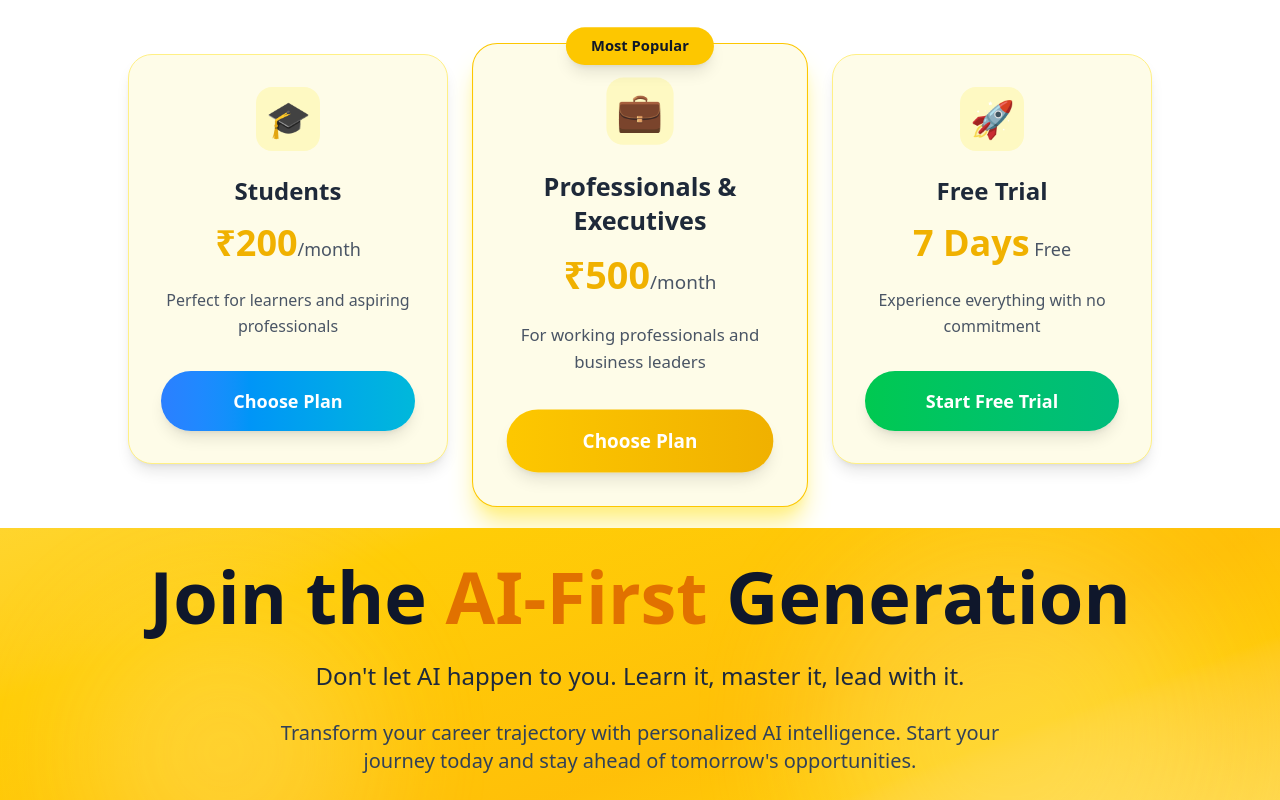
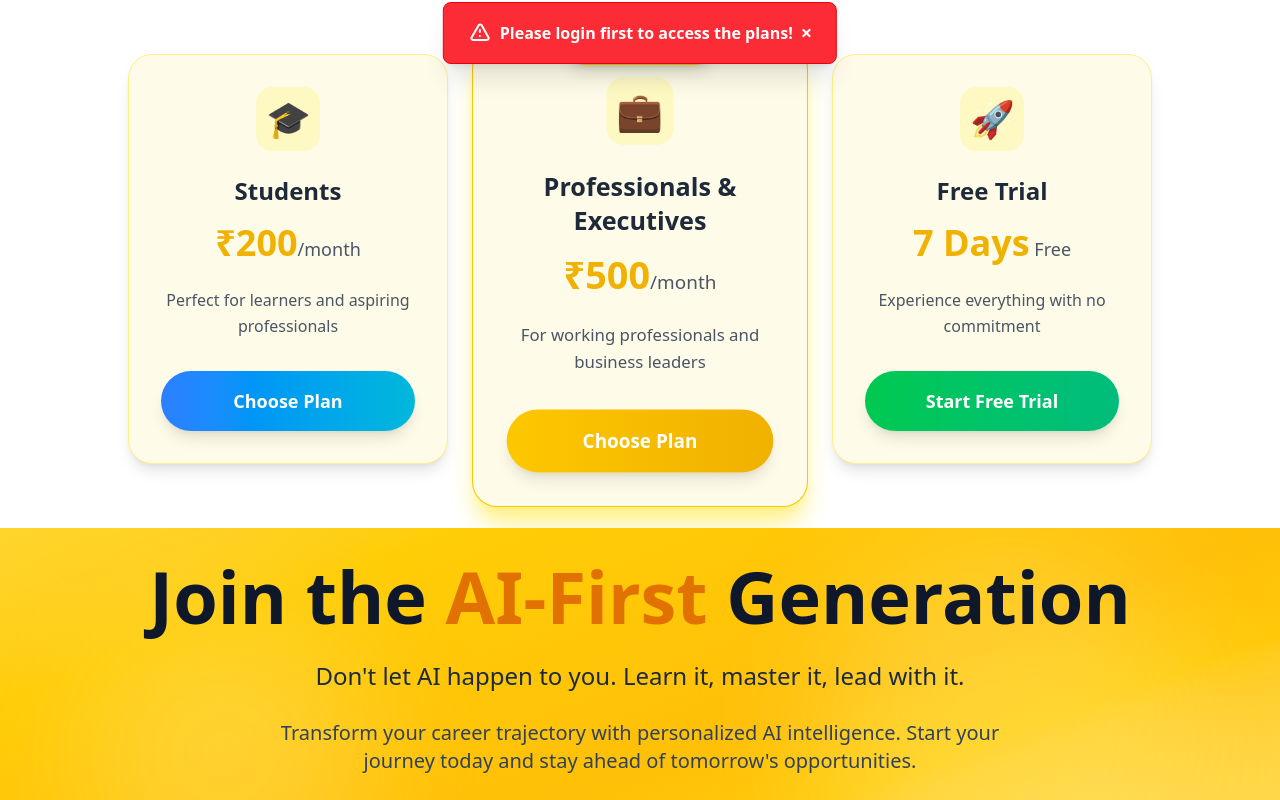
Before and after one commit to remote-cto/ultralit, a Next.js app: page / in a window 1280 px wide. Both pictures are taken after a click on the button "Start Free Trial". Shown: the part 4226-5026 px from the top of the page. Built offline with nearby package versions, Linux system fonts and the light colour scheme.

Commit message:
pricing section session added

```diff
--- a/app/components/PricingSection.tsx
+++ b/app/components/PricingSection.tsx
@@ -1,6 +1,13 @@
+"use client"
+
 import FadeInUp from "./FadeInUp";
+import { useAuth } from "../contexts/AuthContext";
+import { useState } from "react";
 
 const PricingSection = () => {
+  const { isAuthenticated } = useAuth();
+  const [showLoginMessage, setShowLoginMessage] = useState(false);
+
   const plans = [
     {
       name: "Students",
@@ -31,8 +38,23 @@ const PricingSection = () => {
     }
   ];
 
+  const handlePlanClick = (planName:string) => {
+    if (!isAuthenticated) {
+      setShowLoginMessage(true);
+      // Auto-hide the message after 4 seconds
+      setTimeout(() => {
+        setShowLoginMessage(false);
+      }, 4000);
+      return;
+    }
+
+
+    alert(`Selected plan: ${planName}`);
+
+  };
+
   return (
-    <section id="pricing" className="bg-white py-8">
+    <section id="pricing" className="bg-white py-8 relative">
       <div className="max-w-7xl mx-auto px-4 sm:px-6 lg:px-8">
         <FadeInUp>
           <div className="text-center mb-16">
@@ -46,6 +68,26 @@ const PricingSection = () => {
             </p>
           </div>
         </FadeInUp>
+
+        {/* Login Required Message */}
+        {showLoginMessage && (
+          <div className="fixed top-4 left-1/2 transform -translate-x-1/2 z-50 bg-red-500 text-white px-6 py-4 rounded-lg shadow-xl border border-red-600 max-w-md mx-auto animate-bounce">
+            <div className="flex items-center justify-between">
+              <div className="flex items-center space-x-2">
+                <svg className="w-6 h-6" fill="none" stroke="currentColor" viewBox="0 0 24 24">
+                  <path strokeLinecap="round" strokeLinejoin="round" strokeWidth={2} d="M12 9v2m0 4h.01m-6.938 4h13.856c1.54 0 2.502-1.667 1.732-2.5L13.732 4c-.77-.833-1.964-.833-2.732 0L3.732 16.5c-.77.833.192 2.5 1.732 2.5z" />
+                </svg>
+                <span className="font-semibold">Please login first to access the plans!</span>
+              </div>
+              <button
+                onClick={() => setShowLoginMessage(false)}
+                className="ml-2 text-white hover:text-gray-200 font-bold text-xl"
+              >
+                ×
+              </button>
+            </div>
+          </div>
+        )}
 
         <div className="grid md:grid-cols-3 gap-8 max-w-5xl mx-auto">
           {plans.map((plan, index) => (
@@ -80,6 +122,7 @@ const PricingSection = () => {
                     {plan.description}
                   </p>
                   <button
+                    onClick={() => handlePlanClick(plan.name)}
                     className={`w-full bg-gradient-to-r ${plan.buttonColor} text-white py-4 rounded-full font-bold text-lg transition-all duration-300 hover:shadow-xl hover:scale-105 shadow-lg`}
                   >
                     {plan.name === "Free Trial"
```
